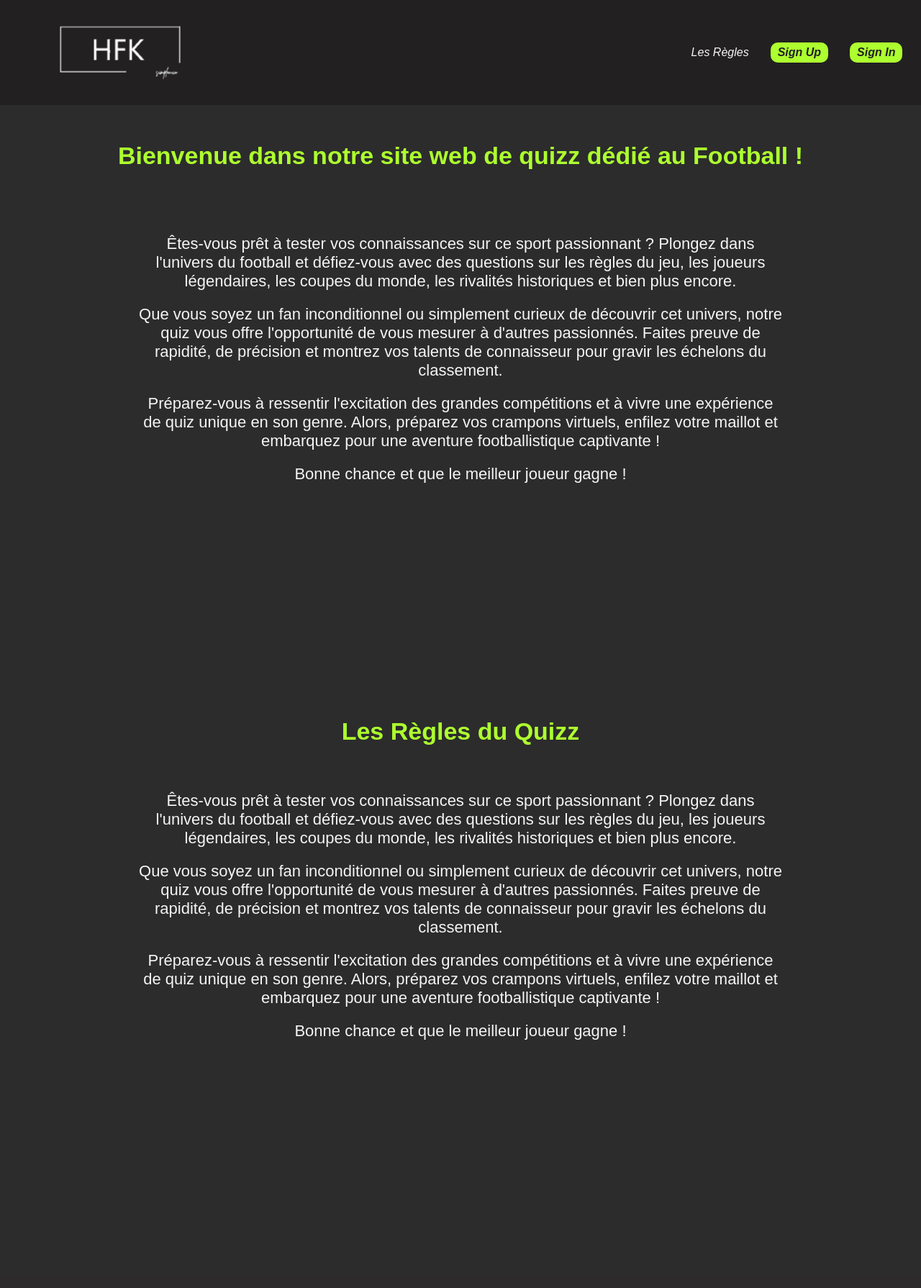
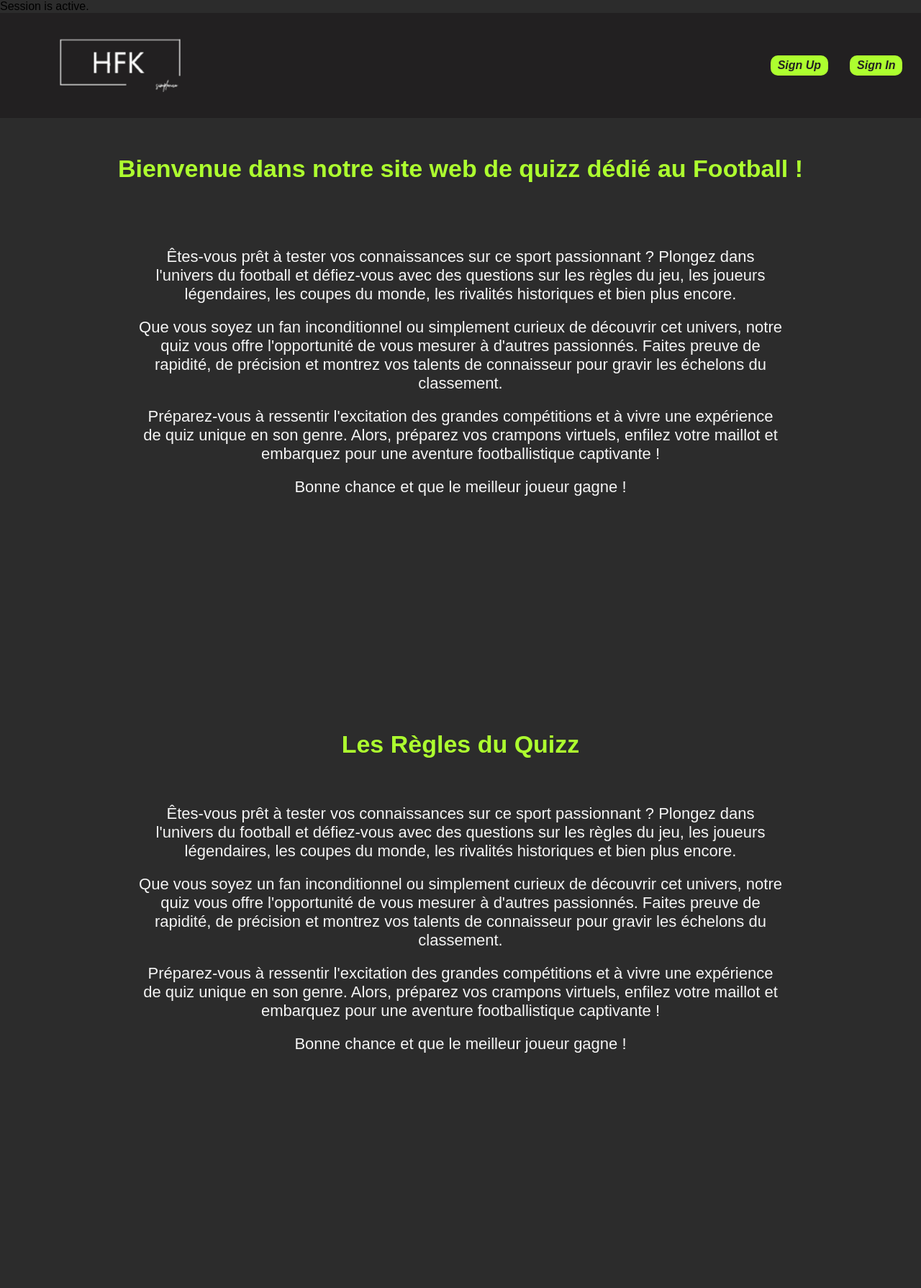
Before and after one commit to hichamzh/Quizz, a PHP site: page /index.php in a window 1280 px wide. Shown: the whole page at 72% size. Before the commit the page ends 1445 px from the top, so only its background shows below. Run offline with PHP 8.4, Linux system fonts and the light colour scheme.

Commit message:
testSession

```diff
--- a/app/Composants/nav-bar.php
+++ b/app/Composants/nav-bar.php
@@ -1,15 +1,27 @@
+<?php
+if (session_status() === PHP_SESSION_ACTIVE) {
+    // Session is active
+    echo "Session is active.";
+} else {
+    // Session is not active
+    echo "Session is not active.";
+}
+$isSessionActive = (session_status() === PHP_SESSION_ACTIVE);
+?>
 
 <nav class="nav-bar">
     <img src="./public/Assets/logo_hfk.png" alt="">
     <ul class="nav-right">
-            <?php if ($nom_controller !== 'inscription') : ?>
+        <?php if ($nom_controller !== 'inscription' && !$isSessionActive) : ?>
             <li>
                 <a href='#regles'>Les Règles</a>
             </li>
         <?php else : ?>
             <li></li>
         <?php endif; ?>
+        <?php if ($isSessionActive) : ?>
             <li><a href='?controller=inscription&action=inscription'>Sign Up</a></li>
             <li><a href='?controller=inscription&action=connexion'>Sign In</a></li>
+        <?php endif; ?>
     </ul>
 </nav>
```
Also changed, not shown: app/index.php (+8 -0 lines). Lines whose indentation alone changed are shown as unchanged.
